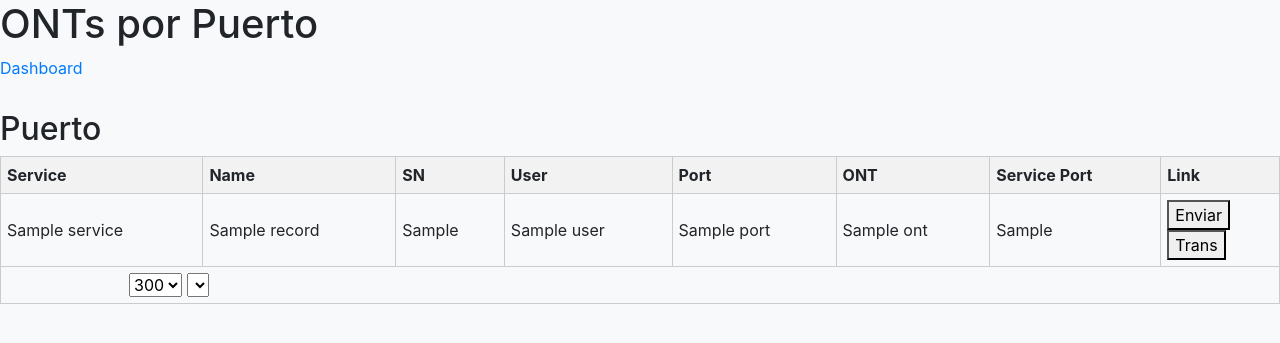
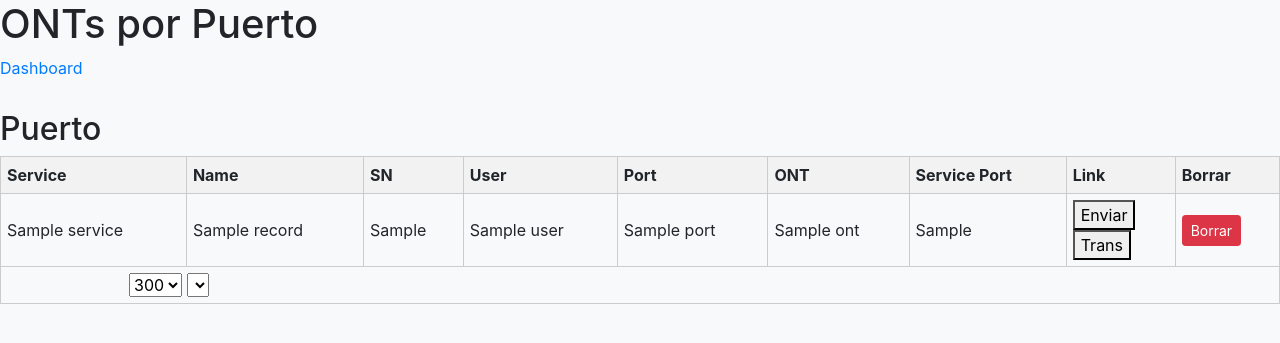
Before and after one commit to jlarao/olt-web-ui, a Flask app: template templates/sheet.html in a window 1280 px wide. Shown: the top 343 px of the page. Run offline with Flask 3, Linux system fonts and the light colour scheme; the template is opened without the code that fills it: most values are stand-ins (such as "Sample title", 1, 10 or a date in 2020); lists and menus that the app fills with data are empty; some libraries are stand-ins or nearby versions.

Commit message:
add delete

```diff
--- a/templates/sheet.html
+++ b/templates/sheet.html
@@ -57,6 +57,7 @@
             <!-- <th>Comment</th> -->
             <th>Service Port</th>
             <th>Link</th>
+            <th>Borrar</th>
         </thead>
         <tbody>
             {% for item in records %}
@@ -93,12 +94,18 @@
                         <button type="submit">Trans</button>
                     </form>
                 </a></td>
+                <td>
+                    {% if item.sn and item.sn|string|trim != '' %}
+                    <a href="/borrar_ont_sn/{{ item.sn }}" class="btn btn-sm btn-danger"
+                       onclick="return confirm('¿Borrar ONT con SN {{ item.sn }}?')">Borrar</a>
+                    {% endif %}
+                </td>
             </tr>
             {% endfor %}
         </tbody>
         <tfoot>
                   												<tr>
-                  													<td colspan="9" class="pager form-horizontal">
+                  													<td colspan="10" class="pager form-horizontal">
                   														<button class="btn first"><i class="fa fa-step-backward"></i></button>
                   														<button class="btn prev"><i class="fa fa-arrow-left"></i></button>
                   														<span class="pagedisplay"></span> <!-- this can be any element, including an input -->
```
Also changed, not shown: templates/sheet_ma.html (+8 -1 lines).
